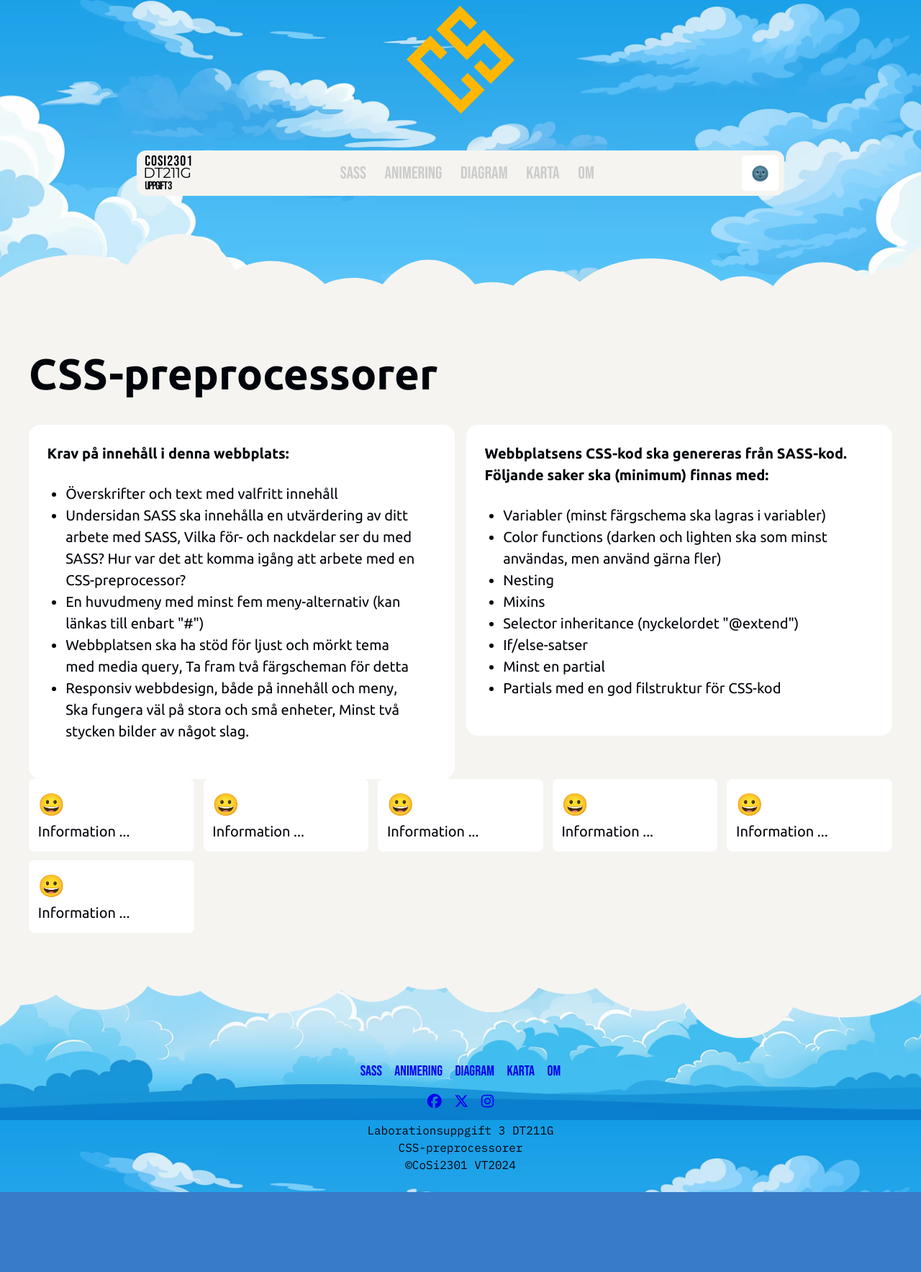
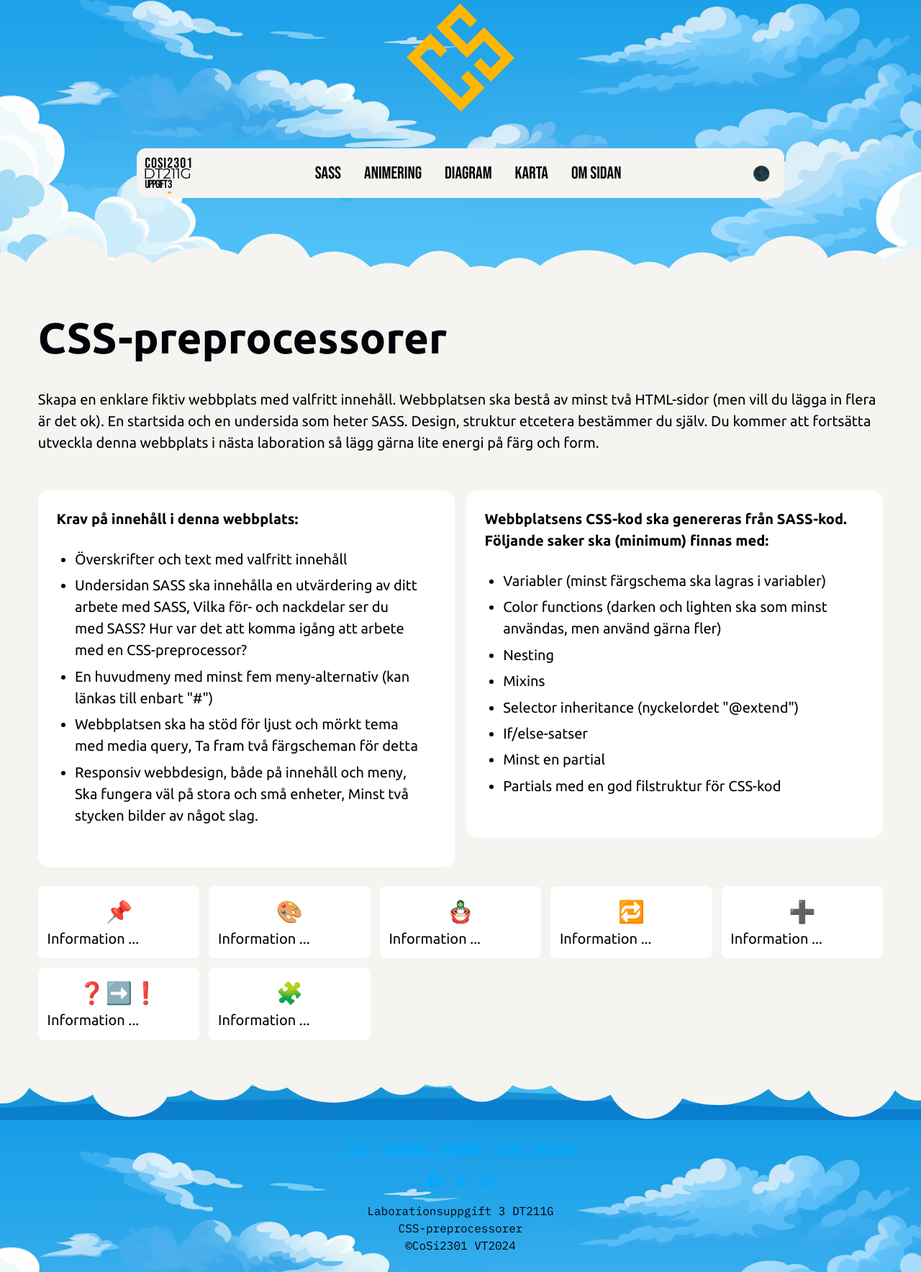
Before and after one commit to CoSi2301/dt211g-moment3, a website built with Parcel: page src/index.html in a window 1280 px wide. Shown: the part 44-1811 px from the top of the page at 72% size. Before the commit the page ends 1700 px from the top, so only its background shows below. Built offline with nearby package versions, Linux system fonts and the light colour scheme.

Commit message:
färger, mått, tema, innehåll, mesta av utseendet är satt

```diff
--- a/src/index.html
+++ b/src/index.html
@@ -14,19 +14,23 @@
         <!-- Sidtopp -->
         <header>
             <div class="hero-section">
-                <div class="logo" id="logotype"></div>
+                <a href="#" class="logo-link">
+                    <div class="logo" id="logotype"></div>
+                </a>
                 <nav class="navbar-container">
-                    <div class="div-logo-text"><span class="bebas-neue-logo">COSI2301</span><br><span
-                            class="montserrat-logo">DT211G</span><br><span class="small-text-adjust">UPPGIFT 3</span>
+                    <div class="div-logo-text">
+                        <span class="bebas-neue-logo">COSI2301</span>
+                        <span class="montserrat-logo">DT211G</span>
+                        <span class="small-text-adjust">UPPGIFT <span class="yellow">3</span></span>
                     </div>
                     <ul class="navbar-links">
                         <li><a href="#">SASS</a></li>
                         <li><a href="#">Animering</a></li>
                         <li><a href="#">Diagram</a></li>
                         <li><a href="#">Karta</a></li>
-                        <li><a href="#">Om</a></li>
+                        <li><a href="#">Om sidan</a></li>
                     </ul>
-                    <button id="theme-toggler">🌞</button>
+                    <button id="theme-toggler"><span>☀️</span></button>
                 </nav>
             </div>
 
@@ -35,6 +39,12 @@
         <div class="div-clouds-border"></div>
         <main class="main-content">
             <h1>CSS-preprocessorer</h1>
+            <p class="info-text"> Skapa en enklare fiktiv webbplats med valfritt innehåll. Webbplatsen ska bestå av
+                minst två HTML-sidor
+                (men vill du lägga in flera är det ok). En startsida och en undersida som heter SASS.
+
+                Design, struktur etcetera bestämmer du själv. Du kommer att fortsätta utveckla denna webbplats i nästa
+                laboration så lägg gärna lite energi på färg och form. </p>
             <div class="col-wrap">
                 <div class="left-col">
                     <p><strong>Krav på innehåll i denna webbplats:</strong></p>
@@ -68,27 +78,31 @@
             </div>
             <div class="cards-container">
                 <div class="card">
-                    <h2>😀</h2>
+                    <h2>📌</h2>
                     <p>Information ...</p>
                 </div>
                 <div class="card">
-                    <h2>😀</h2>
+                    <h2>🎨</h2>
                     <p>Information ...</p>
                 </div>
                 <div class="card">
-                    <h2>😀</h2>
+                    <h2>🪆</h2>
                     <p>Information ...</p>
                 </div>
                 <div class="card">
-                    <h2>😀</h2>
+                    <h2>🔁</h2>
                     <p>Information ...</p>
                 </div>
                 <div class="card">
-                    <h2>😀</h2>
+                    <h2>➕</h2>
                     <p>Information ...</p>
                 </div>
                 <div class="card">
-                    <h2>😀</h2>
+                    <h2>❓➡️❗</h2>
+                    <p>Information ...</p>
+                </div>
+                <div class="card">
+                    <h2>🧩</h2>
                     <p>Information ...</p>
                 </div>
             </div>
@@ -102,7 +116,7 @@
                     <a href="#">Animering</a>
                     <a href="#">Diagram</a>
                     <a href="#">Karta</a>
-                    <a href="#">Om</a>
+                    <a href="#">Om sidan</a>
                 </div>
                 <div class="social-links">
                     <a href="#"><span class="fa-brands fa-facebook"></span></a>
--- a/src/js/main.js
+++ b/src/js/main.js
@@ -19,7 +19,7 @@ window.onload = () => {
 
 document.addEventListener("scroll", function () {
   let scrolledY = window.scrollY;
-  let positionY = -scrolledY * 0.2;
+  let positionY = -scrolledY * 0.1;
 
   document.body.style.backgroundPosition = "center " + positionY + "px";
 });
@@ -69,6 +69,27 @@ document.addEventListener("DOMContentLoaded", () => {
   }
 
   function updateButtonIcon(theme) {
-    themeToggler.textContent = theme === "dark-theme" ? "🌞" : "🌚";
+    themeToggler.textContent = theme === "dark-theme" ? "☀️" : "🌑";
   }
 });
+
+// Select the button using its ID
+const button = document.getElementById("theme-toggler");
+
+// Function to change the emoji on mouse enter
+button.addEventListener("mouseenter", function () {
+  if (this.textContent === "☀️") {
+    this.textContent = "🌞";
+  } else if (this.textContent === "🌑") {
+    this.textContent = "🌚";
+  }
+});
+
+// Function to revert the emoji on mouse leave
+button.addEventListener("mouseleave", function () {
+  if (this.textContent === "🌞") {
+    this.textContent = "☀️";
+  } else if (this.textContent === "🌚") {
+    this.textContent = "🌑";
+  }
+});
--- a/src/scss/base/_typography.scss
+++ b/src/scss/base/_typography.scss
@@ -10,6 +10,10 @@ LOGO
   letter-spacing: 1px;
 }
 
+.bebas-neue-logo {
+  line-height: 0.4;
+}
+
 .montserrat-logo {
   font-family: $montserrat-font-stack;
   letter-spacing: -0.5px;
@@ -18,10 +22,13 @@ LOGO
 .small-text-adjust {
   font-size: $small-text-size;
   letter-spacing: -1.3px;
+  line-height: 0.8;
 }
 
 .div-logo-text {
-  line-height: 0.8;
+  padding-top: 6px;
+  line-height: 1;
+  cursor: default;
 }
 
 /*--------------------------------------------------------------------------------------------------
@@ -30,6 +37,8 @@ NAVBAR
 .navbar-container li a {
   font-family: $bebas-font-stack;
   font-size: $navbar-link-size;
+  display: block;
+  line-height: 1;
 }
 
 /*--------------------------------------------------------------------------------------------------
--- a/src/scss/components/_buttons.scss
+++ b/src/scss/components/_buttons.scss
@@ -1,9 +1,12 @@
 @use "../utilities/variables" as *;
 
 #theme-toggler {
-  margin-right: 0.05rem;
-  border: 1px solid hsl(0, 0%, 97%);
-  background-color: hsl(0, 0%, 100%);
-  border-radius: $xs-padding;
-  padding: $xs-padding $sm-padding;
+  background: none;
+  border: none;
+  padding: $sm-padding;
+  cursor: pointer;
+  transition: transform $transition-speed ease-in-out;
+  &:hover {
+    transform: scale(1.3);
+  }
 }
--- a/src/scss/components/_cards.scss
+++ b/src/scss/components/_cards.scss
@@ -6,6 +6,7 @@
   display: grid;
   grid-template-columns: repeat(auto-fit, minmax(200px, 1fr));
   gap: $sm-padding;
+  padding: $sm-padding;
 
   @include respond-to(mobile) {
     grid-template-columns: 1fr;
@@ -13,8 +14,11 @@
 }
 
 .card {
-  background: hsl(0, 0%, 100%);
   padding: $sm-padding;
   border-radius: 0.5rem;
   margin: 0;
+
+  h2 {
+    text-align: center;
+  }
 }
--- a/src/scss/layout/_footer.scss
+++ b/src/scss/layout/_footer.scss
@@ -7,15 +7,20 @@
   text-align: center;
 
   .quick-links a {
+    color: $footer-link-color;
     font-family: $bebas-font-stack;
     margin: 0 $xs-padding;
+    transition: color $transition-speed ease;
   }
 
   .social-links {
     margin: $sm-padding 0;
-
     span {
       margin: 0 $xs-padding;
+    }
+    a {
+      color: $footer-link-color;
+      transition: color $transition-speed ease;
     }
   }
   p {
--- a/src/scss/layout/_grid.scss
+++ b/src/scss/layout/_grid.scss
@@ -6,9 +6,9 @@
 }
 
 .div-clouds-border {
-  min-height: 150px;
-  height: 150px;
-  max-height: 150px;
+  min-height: 100px;
+  height: 100px;
+  max-height: 100px;
   margin: 0;
   padding: 0;
   background-position: top;
@@ -18,9 +18,9 @@
 }
 
 .div-clouds-border-down {
-  min-height: 150px;
-  height: 150px;
-  max-height: 150px;
+  min-height: 100px;
+  height: 100px;
+  max-height: 100px;
   margin: 0;
   padding: 0;
   background-position: bottom;
--- a/src/scss/layout/_header.scss
+++ b/src/scss/layout/_header.scss
@@ -8,7 +8,6 @@
   align-items: center;
 
   .logo {
-    margin: $m-padding;
     width: 100%;
     max-width: 150px;
     height: 100%;
@@ -18,4 +17,12 @@
     background-position: center;
     transition: background-image $transition-speed ease-in-out;
   }
+  .logo-link {
+    margin: $m-padding;
+    display: block;
+    width: 150px;
+    max-width: 150px;
+    height: 150px;
+    max-height: 150px;
+  }
 }
--- a/src/scss/layout/_navigation.scss
+++ b/src/scss/layout/_navigation.scss
@@ -15,13 +15,20 @@
     align-items: center;
     padding: 0;
     list-style: none;
+    gap: $xs-padding;
   }
   li a {
-    color: hsl(0, 0%, 80%);
     padding: $sm-padding;
-    &:hover {
-      color: hsl(0, 0%, 100%);
-      background-color: hsl(0, 0%, 0%);
-    }
+  }
+  .div-logo-text {
+    display: flex;
+    flex-direction: column;
+    justify-content: center;
+    gap: 0;
+    align-content: center;
+    justify-self: center;
+  }
+  .yellow {
+    border-bottom: 3px solid $accent-color;
   }
 }
--- a/src/scss/themes/_dark.scss
+++ b/src/scss/themes/_dark.scss
@@ -11,6 +11,7 @@ body.dark-theme #logotype {
     hue-rotate(168deg) brightness(98%) contrast(96%);
 }
 
+body.dark-theme .navbar-container,
 body.dark-theme .main-content {
   background-color: $dark-main-background-color;
 }
@@ -24,3 +25,32 @@ body.dark-theme .div-clouds-border-down {
   background-image: url("../img/morkamoln_under.svg");
   transition: background-image $transition-speed ease-in-out;
 }
+
+body.dark-theme .navbar-container ul li a {
+  color: $light-main-background-color;
+  &:hover,
+  .active {
+    color: $accent-color;
+    background-color: hsla(0, 0%, 0%, 0.648);
+  }
+  .active {
+    cursor: default;
+  }
+}
+
+body.dark-theme .col-wrap {
+  color: $dark-body-background-color;
+  .left-col,
+  .right-col {
+    background-color: $light-main-background-color;
+  }
+}
+
+body.dark-theme .card {
+  background-color: $dark-primary-color;
+  color: $dark-body-background-color;
+}
+
+body.dark-theme footer a:hover {
+  color: lighten($footer-link-color, 40%);
+}
--- a/src/scss/themes/_default.scss
+++ b/src/scss/themes/_default.scss
@@ -7,11 +7,17 @@
 
 .main-content {
   transition: background-color $transition-speed ease-in-out;
+  .info-text {
+    @include center-wrapper-1200;
+    margin-bottom: $m-padding;
+    padding: $sm-padding;
+  }
 }
 
 .main-content h1 {
   @include center-wrapper-1200;
-  margin-bottom: $m-padding;
+  margin-bottom: $sm-padding;
+  padding-left: $sm-padding;
 }
 
 .col-wrap {
@@ -20,6 +26,7 @@
   flex-direction: row;
   justify-content: space-evenly;
   gap: 1rem;
+  padding: $sm-padding;
 
   .left-col,
   .right-col {
@@ -31,6 +38,10 @@
 
     ul {
       padding: $m-padding;
+
+      li {
+        margin-bottom: $xs-padding;
+      }
     }
   }
 }
--- a/src/scss/themes/_light.scss
+++ b/src/scss/themes/_light.scss
@@ -18,3 +18,23 @@ body.light-theme .div-clouds-border {
 body.light-theme .div-clouds-border-down {
   background-image: url("../img/ljusamoln_under.svg");
 }
+
+body.light-theme .navbar-container ul li a {
+  color: $dark-body-background-color;
+  &:hover,
+  .active {
+    color: $accent-color;
+    background-color: hsla(0, 0%, 0%, 0.648);
+  }
+  .active {
+    cursor: default;
+  }
+}
+
+body.light-theme .card {
+  background-color: hsl(0, 0%, 100%);
+}
+
+body.light-theme a:hover {
+  color: darken($footer-link-color, 30%);
+}
--- a/src/scss/utilities/_variables.scss
+++ b/src/scss/utilities/_variables.scss
@@ -24,10 +24,14 @@ $dark-main-background-color: hsl(206, 42%, 22%);
 $light-primary-color: hsl(218, 100%, 2%);
 $dark-primary-color: hsl(50, 21%, 95%);
 
+$accent-color: hsl(43, 100%, 51%);
+
+$footer-link-color: hsl(200, 100%, 50%);
+
 /*--------------------------------------------------------------------------------------------------
 Mått
 -------------------------------------------------------------------------------------------- Mått */
-$navbar-height: 3rem;
+
 $hero-height: 23rem;
 
 $min-320: 320px;
```
